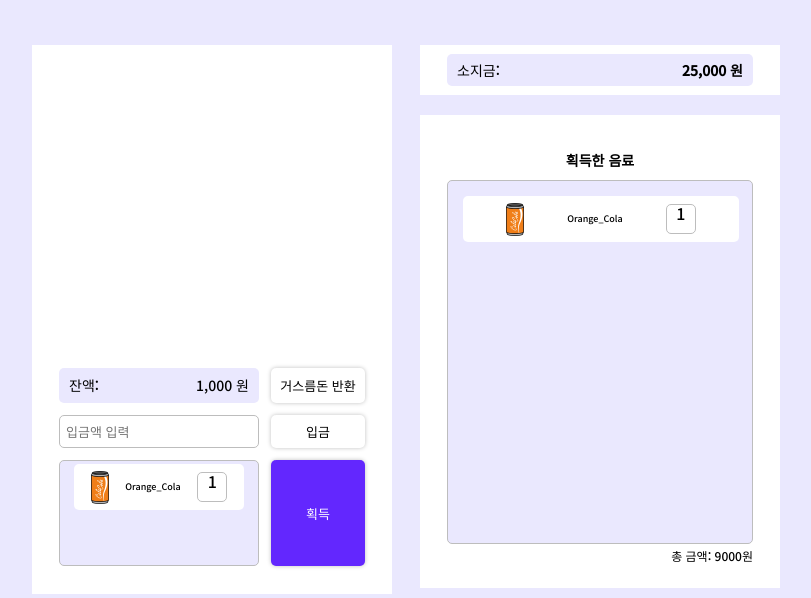
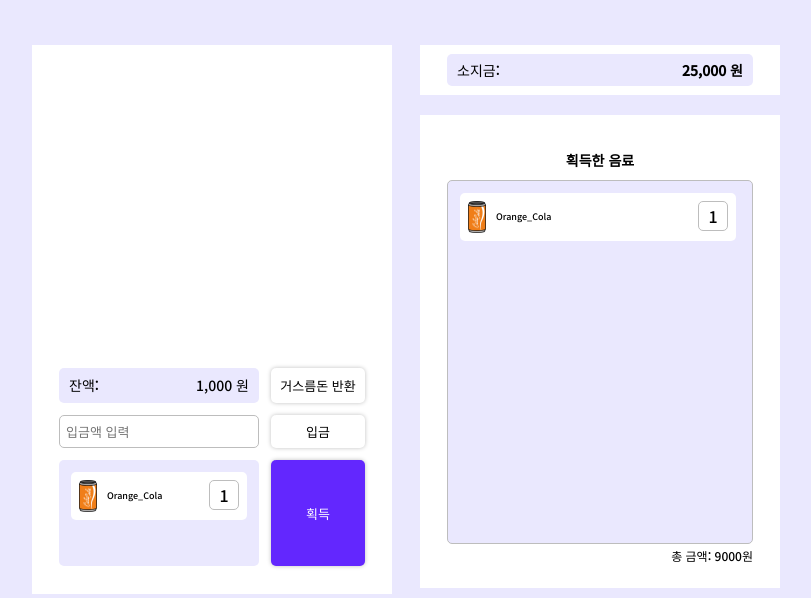
Before and after one commit to yeon1128/Vending_Machine, a plain HTML site: page index.html in a window 1280 px wide. Shown: the part 202-800 px from the top of the page, without its empty margins (234-1045 px from the left). Drawn offline with Linux system fonts and the light colour scheme.

Commit message:
design: 음료 클릭 시 생성되는 목록 css 수정

```diff
--- a/index.html
+++ b/index.html
@@ -79,10 +79,10 @@
             <button class="button-return">거스름돈 반환</button>
             <input class="input-cash" type="number" placeholder="입금액 입력" />
             <button class="button-put">입금</button>
-            <ul class="list-select">
-              <li class="box-select">
-                <img class="img2-drink" src="./images/Orange_Cola.png" alt="" />
-                <span class="name2-drink">Orange_Cola</span>
+            <ul class="list-staged">
+              <li class="list-staged-item">
+                <img class="img-drink" src="./images/Orange_Cola.png" alt="" />
+                <strong class="txt-drink">Orange_Cola</strong>
                 <span class="count-drink">1</span>
               </li>
             </ul>
@@ -102,13 +102,13 @@
             <h3 class="get-drink">획득한 음료</h3>
             <div class="total-price">
               <ul class="list-price">
-                <li class="box-select">
+                <li class="list-staged-item">
                   <img
-                    class="img2-drink"
+                    class="img-drink"
                     src="./images/Orange_Cola.png"
                     alt=""
                   />
-                  <span class="name2-drink">Orange_Cola</span>
+                  <span class="txt-drink">Orange_Cola</span>
                   <span class="count-drink">1</span>
                 </li>
               </ul>
--- a/style/style.css
+++ b/style/style.css
@@ -10,6 +10,10 @@ body {
   width: 1px;
   height: 1px;
   overflow: hidden;
+}
+
+.img-drink {
+  display: block;
 }
 
 /* layout */
@@ -58,7 +62,7 @@ body {
 
 .cont-buy-drink .info-balance,
 .cont-buy-drink .input-cash,
-.cont-buy-drink .list-select {
+.cont-buy-drink .list-staged {
   grid-column: 1/3;
   border-radius: 5px;
 }
@@ -79,7 +83,6 @@ body {
 .cont-buy-drink .button-return,
 .cont-buy-drink .button-get,
 .cont-buy-drink .button-put {
-  /* background-color: #fff; */
   box-shadow: 0px 0px 4px rgb(0 0 0 / 25%);
   border-radius: 5px;
   padding: 6px 0;
@@ -103,6 +106,52 @@ body {
   padding: 6px;
 }
 
+.cont-buy-drink .list-staged {
+  display: flex;
+  flex-direction: column;
+  background-color: #eae8fe;
+  overflow-y: scroll;
+  border-radius: 5px;
+  padding: 12px;
+  height: 106px;
+}
+
+.list-staged-item {
+  background-color: #fff;
+  padding: 8px;
+  border-radius: 5px;
+  width: 100%;
+}
+
+.img-drink,
+.txt-drink {
+  float: left;
+}
+
+.list-staged-item .img-drink {
+  width: 18px;
+  height: 32px;
+}
+
+.list-staged-item .txt-drink {
+  margin-left: 10px;
+  line-height: 32px;
+  font-size: 9px;
+}
+
+.list-staged-item .count-drink {
+  float: right;
+  border: 1px solid #bdbdbd;
+  border-radius: 5px;
+  width: 30px;
+  height: 30px;
+  text-align: center;
+  display: flex;
+  justify-content: center;
+  align-items: center;
+}
+
+/* 자판기 음료 리스트 */
 .vending-machine .list-drink {
   display: grid;
   grid-template-columns: repeat(3, 94px);
@@ -184,49 +233,6 @@ body {
   justify-content: space-between;
 }
 
-.list-select {
-  font-family: inherit;
-  display: flex;
-  flex-direction: column;
-  align-items: center;
-  justify-content: space-between;
-  background-color: #eae8fe;
-  overflow-y: scroll;
-  width: 200px;
-  height: 106px;
-  border: 1px solid #bdbdbd;
-  border-radius: 5px;
-}
-
-.img2-drink {
-  width: 18px;
-  height: 33px;
-}
-
-.name2-drink {
-  line-height: 46px;
-  font-size: 9px;
-}
-
-.count-drink {
-  border: 1px solid #bdbdbd;
-  border-radius: 5px;
-  width: 30px;
-  height: 30px;
-  text-align: center;
-}
-
-.box-select {
-  display: flex;
-  background-color: #fff;
-  width: 170px;
-  height: 46px;
-  align-items: center;
-  justify-content: space-evenly;
-  border-radius: 5px;
-  margin: 3px;
-}
-
 /* cash */
 
 /* price */
```
